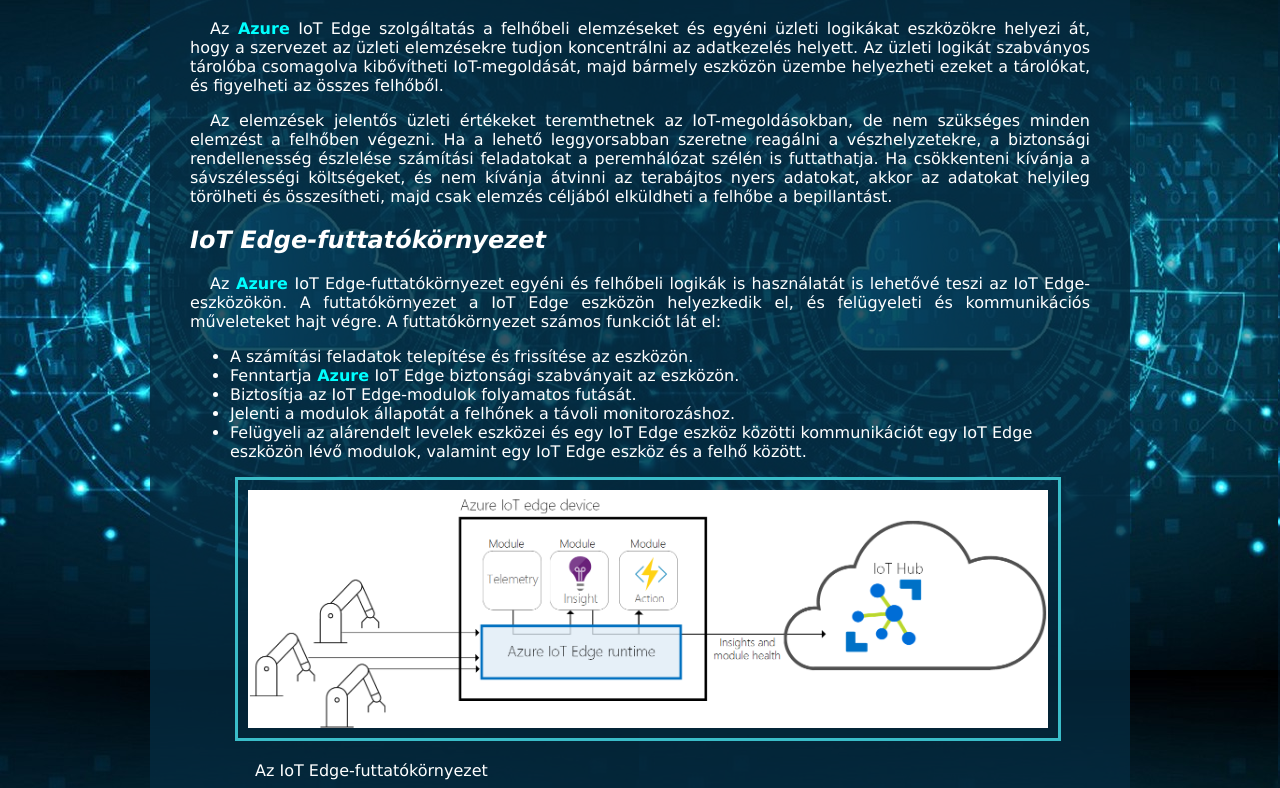
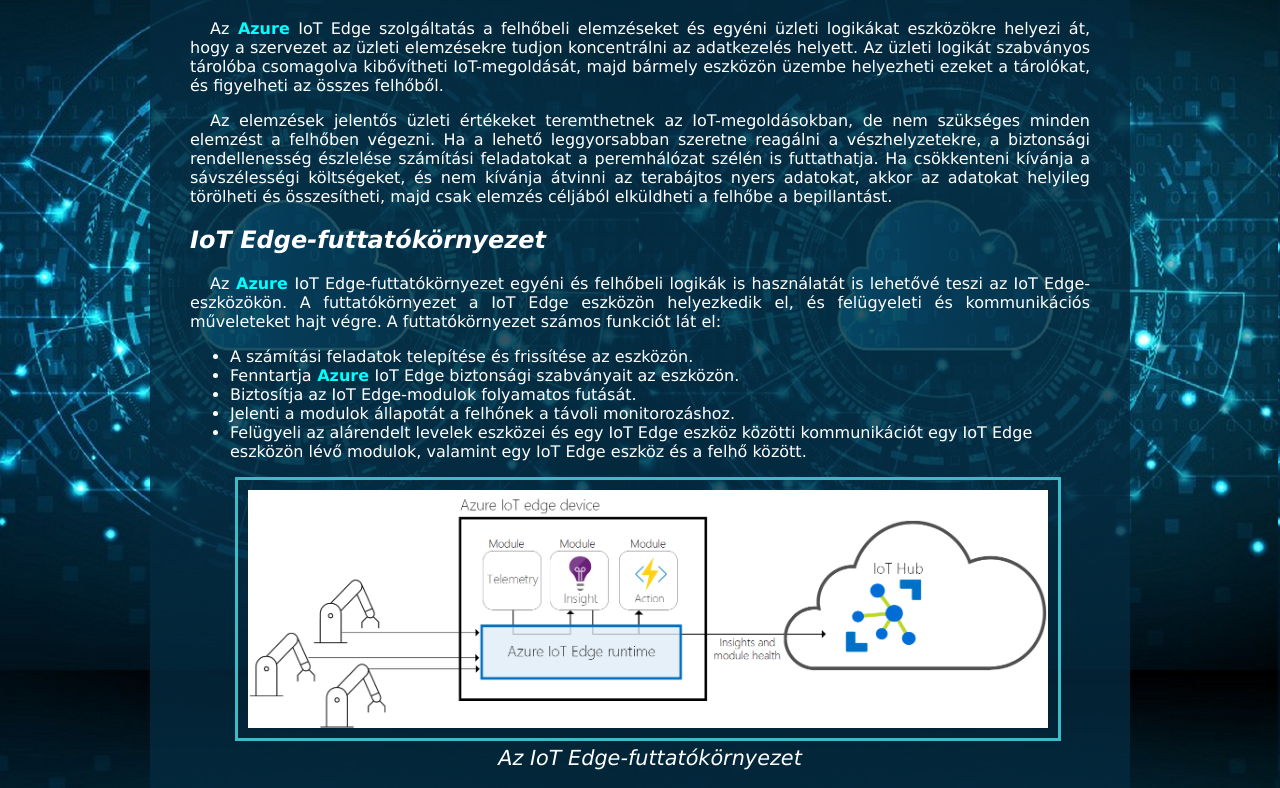
Before and after one commit to VAttila07/Azure-IoT-Edge, a plain HTML site: page index.html in a window 1280 px wide. Shown: the part 130-918 px from the top of the page. Drawn offline with Linux system fonts and the light colour scheme.

Commit message:
Kep alairas fix

```diff
--- a/index.html
+++ b/index.html
@@ -56,7 +56,7 @@
           alt="IoT Edge-futtatókörnyezet"
           title="IoT Edge-futtatókörnyezet"
         />
-        <p id="kepalairas">Az IoT Edge-futtatókörnyezet</p>
+        <p class="kepalairas">Az IoT Edge-futtatókörnyezet</p>
       </div>
 
       <h2>Verzióelőzmények</h2>
```
